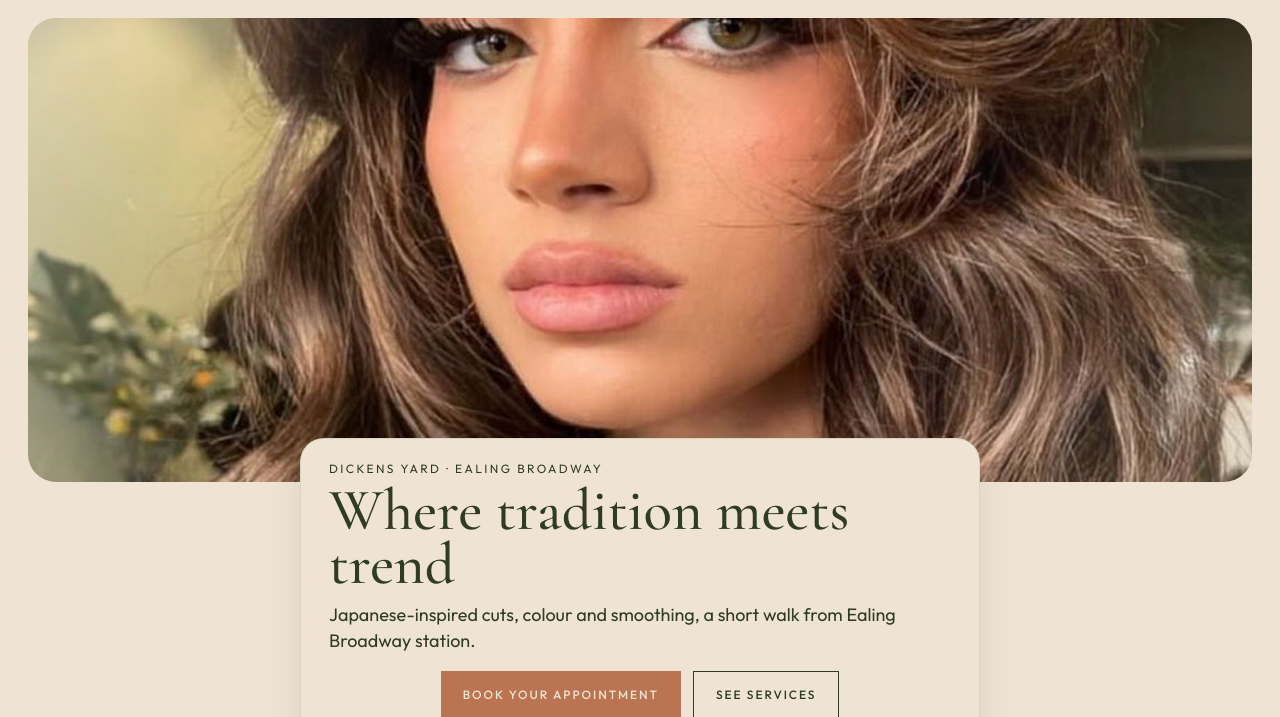
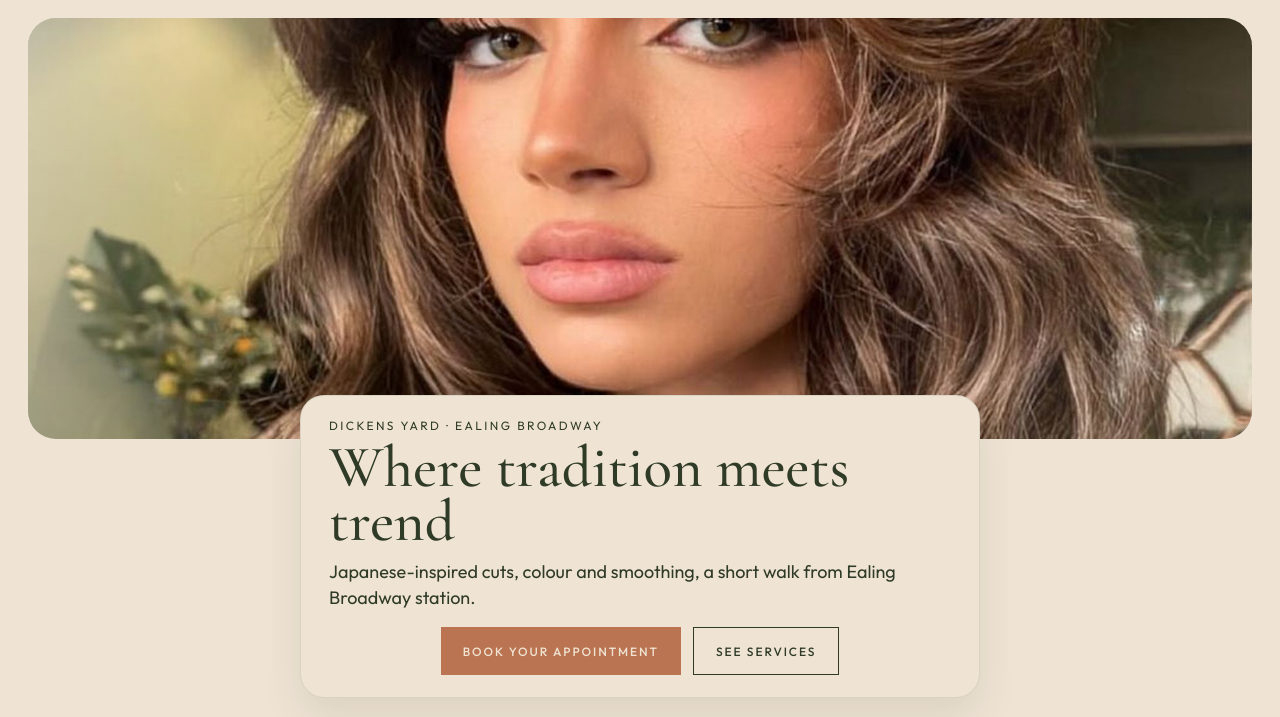
Before and after one commit to tigges/YUZU-LIVE, a PHP site: page /versions/blend.html in a window 1280 px wide. Shown: the part 100-817 px from the top of the page. Run offline with PHP 8.4, Linux system fonts and the light colour scheme; some web fonts are replaced.

Commit message:
Keep the Blend hero's eyes in frame at every width.
Co-authored-by: tigges <tigges@users.noreply.github.com>

```diff
--- a/site/versions/blend-prices.html
+++ b/site/versions/blend-prices.html
@@ -8,7 +8,7 @@
   <link rel="stylesheet" href="fonts/fonts.css" />
   <link rel="stylesheet" href="brand.css?v=2" />
   <link rel="stylesheet" href="fresh.css?v=6" />
-  <link rel="stylesheet" href="blend.css?v=3" />
+  <link rel="stylesheet" href="blend.css?v=4" />
   <meta name="robots" content="noindex" />
   <link rel="stylesheet" href="versions-bar.css?v=5" />
 </head>
--- a/site/versions/blend.css
+++ b/site/versions/blend.css
@@ -11,10 +11,13 @@
 
 .blend .hero-float { padding: 18px 28px 0; }
 .blend .hero-photo {
-  height: min(58vh, 560px);
+  height: auto;
+  aspect-ratio: 1920 / 660;
+  max-height: 560px;
   border-radius: 28px;
 }
-.blend .hero-photo img { object-position: center 22%; }
+/* The eyes sit at the photo's top edge, so any crop must come off the bottom. */
+.blend .hero-photo img { object-position: center top; }
 .blend .hero-copy {
   position: relative;
   z-index: 2;
@@ -226,8 +229,7 @@ body.blend a.blend-book { display: none; }
 
 @media (max-width: 700px) {
   .blend .hero-float { padding: 12px 12px 0; }
-  .blend .hero-photo { height: 78vw; border-radius: 18px; }
-  .blend .hero-photo img { object-position: center 18%; }
+  .blend .hero-photo { aspect-ratio: auto; height: 78vw; border-radius: 18px; }
   .blend .hero-copy {
     width: calc(100% - 16px);
     margin-top: -28px;
--- a/site/versions/blend.html
+++ b/site/versions/blend.html
@@ -9,7 +9,7 @@
   <link rel="stylesheet" href="brand.css?v=2" />
   <link rel="stylesheet" href="promo.css?v=4" />
   <link rel="stylesheet" href="fresh.css?v=6" />
-  <link rel="stylesheet" href="blend.css?v=3" />
+  <link rel="stylesheet" href="blend.css?v=4" />
   <meta name="robots" content="noindex" />
   <link rel="stylesheet" href="versions-bar.css?v=5" />
 </head>
--- a/wordpress/yuzu-round/static/versions/blend-prices.html
+++ b/wordpress/yuzu-round/static/versions/blend-prices.html
@@ -8,7 +8,7 @@
   <link rel="stylesheet" href="fonts/fonts.css" />
   <link rel="stylesheet" href="brand.css?v=2" />
   <link rel="stylesheet" href="fresh.css?v=6" />
-  <link rel="stylesheet" href="blend.css?v=3" />
+  <link rel="stylesheet" href="blend.css?v=4" />
   <meta name="robots" content="noindex" />
   <link rel="stylesheet" href="versions-bar.css?v=5" />
 </head>
--- a/wordpress/yuzu-round/static/versions/blend.html
+++ b/wordpress/yuzu-round/static/versions/blend.html
@@ -9,7 +9,7 @@
   <link rel="stylesheet" href="brand.css?v=2" />
   <link rel="stylesheet" href="promo.css?v=4" />
   <link rel="stylesheet" href="fresh.css?v=6" />
-  <link rel="stylesheet" href="blend.css?v=3" />
+  <link rel="stylesheet" href="blend.css?v=4" />
   <meta name="robots" content="noindex" />
   <link rel="stylesheet" href="versions-bar.css?v=5" />
 </head>
```
Also changed, not shown: wordpress/yuzu-round/static/versions/blend.css (+6 -4 lines), 1 other file.
